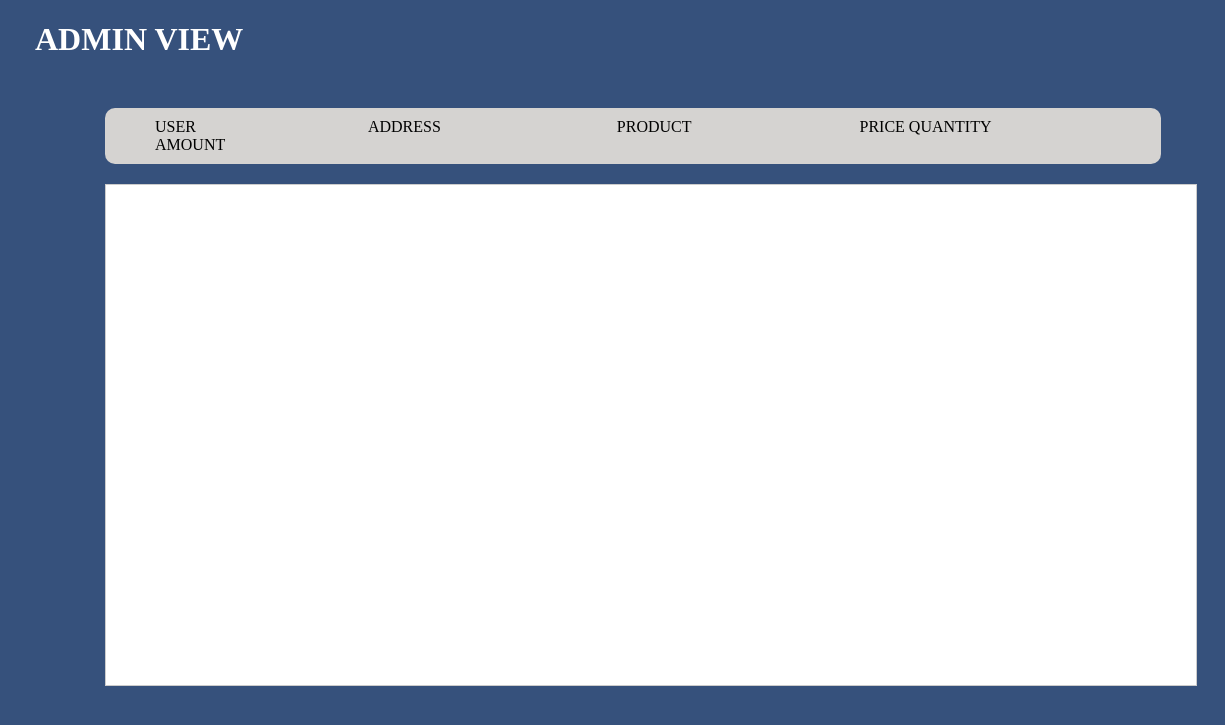
After one commit to Tanchy101/Re-engineering, a PHP site: page /admin/adminIndex.php in a window 1480 px wide. The commit adds this page. Shown: the top 725 px of the page, without its empty margins (255-1480 px from the left). Run offline with PHP 8.4, Linux system fonts and the light colour scheme.

```diff
--- a/admin/admin.php
+++ b/admin/admin.php
@@ -14,7 +14,7 @@
 
 <h1><center><p style= "font-family:Arial Rounded MT"><font size="+5"> Network Layout Assessment </font></p></center></h1>
 
-<h2><center><p style= "font-family:Arial"> Welcome, Admin! </p></center></h2>
+<h2><center><p style= "font-family:Arial"> Welcome, Admin Jenie! </p></center></h2>
 
 </body>
 </html>
--- /dev/null
+++ b/admin/adminIndex.php
@@ -0,0 +1,93 @@
+<!DOCTYPE html>
+<html lang="en">
+<head>
+<meta charset="UTF-8">
+    <meta name="viewport" content="width=device-width, initial-scale=1.0">
+    <title>Admin View</title>
+    <style>
+        body {
+            font-family: Montserrat;
+            margin: 0;
+            padding: 10;
+            background-color: #36517C;
+            box-sizing: border-box;
+        }
+
+        header {
+            background-color: #36517C;
+            color: #fff;
+            padding: 0px;
+            margin-bottom: 50px;
+            text-align: left;
+            align-items: left; margin-left: 290px;
+
+        }
+
+        nav {
+            background-color: #5DCAD1;
+            padding: 10px;
+            width: 70%;
+            margin: auto;
+            background-color: rgb(213, 211, 209);
+            align-items: left; margin-left: 360px;
+            border-radius: 10px;
+            flex-content: row;
+        }
+
+        nav ul {
+            list-style-type: none;
+            margin: 0;
+            padding: 2;
+            overflow: hidden;
+        }
+
+        nav li {
+            display: inline;
+            margin-right: 120px;
+        }
+
+       nav a {
+            text-decoration: none;
+            color: #000000;
+        }
+
+       .box {
+            width: 1090px; /* Set the width as needed */
+            height: 500px; /* Set the height as needed */
+            background-color: #FFFFFF; /* Set the background color as needed */
+            border: 1px solid #ccc; /* Set the border as needed */
+            padding: 0px; /* Set the padding as needed */
+            margin: 20px; /* Set the margin as needed */
+            align-items: left; margin-left: 360px;
+        }
+
+    </style>
+</head>
+<body>
+
+    <header>
+        <h1>ADMIN VIEW</h1>
+        <div class="left-align">
+      </div>
+    </header>
+
+
+    <nav>
+        <ul>
+            <li>USER&nbsp&nbsp&nbsp&nbsp&nbsp&nbsp&nbsp&nbsp&nbsp&nbsp&nbsp&nbsp</li>
+            <li>ADDRESS&nbsp&nbsp&nbsp&nbsp&nbsp&nbsp&nbsp&nbsp&nbsp&nbsp&nbsp&nbsp&nbsp</li>
+            <li>PRODUCT&nbsp&nbsp&nbsp&nbsp&nbsp&nbsp&nbsp&nbsp&nbsp&nbsp&nbsp</li>
+            <li>PRICE QUANTITY AMOUNT</li>
+            <div class="left-align">
+          </div>
+        </ul>
+    </nav>
+
+      <div class="box">
+       </div>
+     <div class="left-align">
+       </div>
+
+
+</body>
+</html>
```
